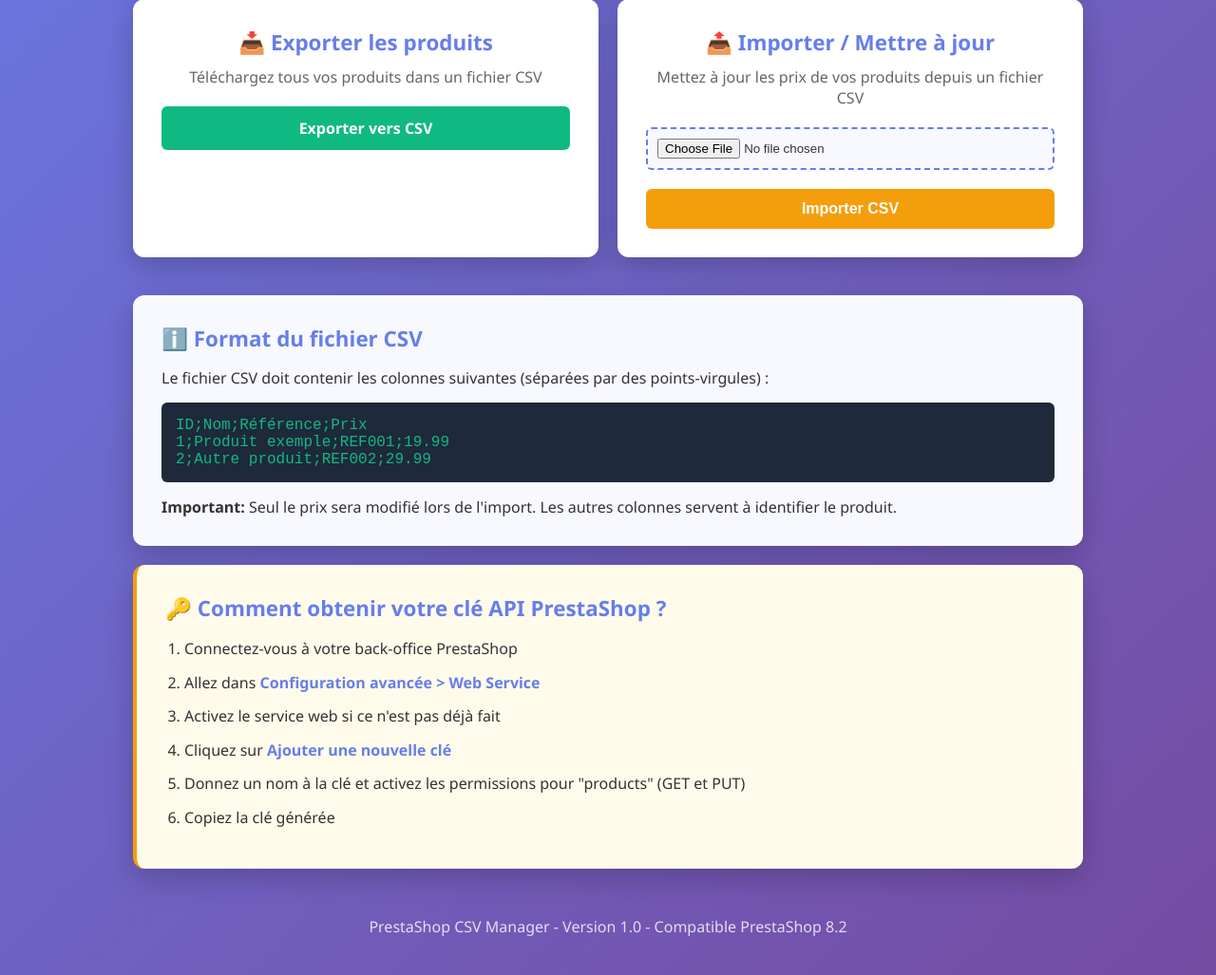
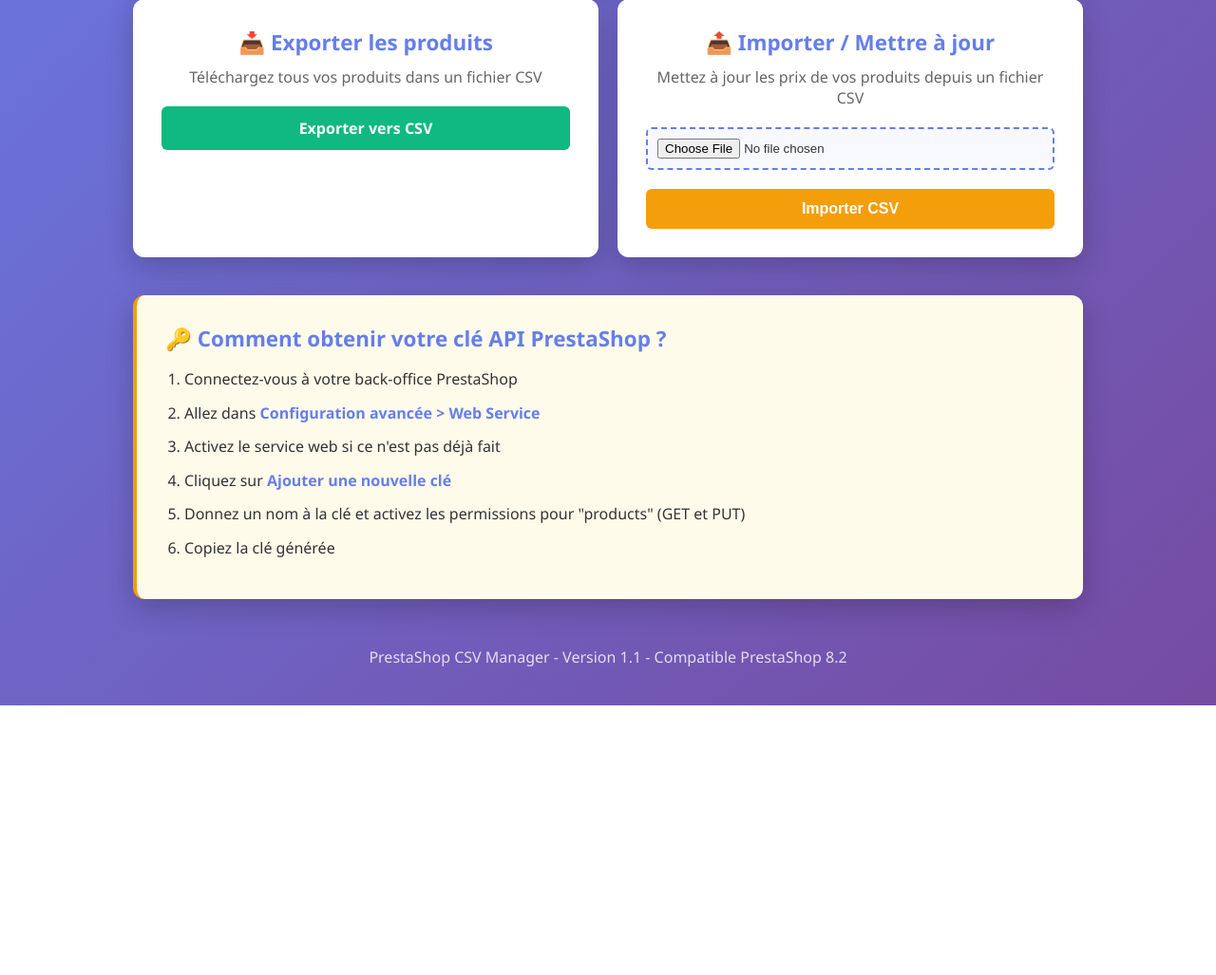
Before and after one commit to Fandango95real/prestadmin, a PHP site: page /index.php in a window 1280 px wide. Shown: the part 564-1591 px from the top of the page at 95% size. After the commit the page ends 1307 px from the top, so only its background shows below. Run offline with PHP 8.4, Linux system fonts and the light colour scheme; the visitor is signed in with stand-in values (Sample User, id 1).

Commit message:
refactor: Nettoyage index et mise à jour version 1.1
Modifications:
1. Suppression du bloc "Format du fichier CSV" sur la page d'accueil
   - Informations déjà disponibles sur les pages export/import
   - Simplifie l'interface de la home

2. Mise à jour de la version 1.0 → 1.1 dans tous les footers
   - index.php
   - export.php
   - import.php

Version 1.1 inclut:
- Support complet des déclinaisons (combinations)
- Format français avec virgule pour les prix
- Tests de permissions améliorés
- Préservation des dates (pas de marquage "nouveau produit")
- Export/import avec gestion fine des prix par déclinaison

Fichiers modifiés:
- index.php: lignes 150-159 (supprimées), ligne 165
- export.php: ligne 196
- import.php: ligne 169

```diff
--- a/export.php
+++ b/export.php
@@ -193,7 +193,7 @@ if (isset($_POST['export'])) {
     </div>
 
     <footer>
-        <p>PrestaShop CSV Manager - Version 1.0</p>
+        <p>PrestaShop CSV Manager - Version 1.1</p>
     </footer>
 </body>
 </html>
--- a/import.php
+++ b/import.php
@@ -166,7 +166,7 @@ if (isset($_POST['import']) && isset($_FILES['csv_file'])) {
     </div>
 
     <footer>
-        <p>PrestaShop CSV Manager - Version 1.0</p>
+        <p>PrestaShop CSV Manager - Version 1.1</p>
     </footer>
 </body>
 </html>
--- a/index.php
+++ b/index.php
@@ -146,17 +146,6 @@ session_start();
                 </form>
             </div>
         </div>
-
-        <div class="card info-card">
-            <h3>ℹ️ Format du fichier CSV</h3>
-            <p>Le fichier CSV doit contenir les colonnes suivantes (séparées par des points-virgules) :</p>
-            <div class="code-block">
-                ID;Nom;Référence;Prix<br>
-                1;Produit exemple;REF001;19.99<br>
-                2;Autre produit;REF002;29.99
-            </div>
-            <p><strong>Important:</strong> Seul le prix sera modifié lors de l'import. Les autres colonnes servent à identifier le produit.</p>
-        </div>
         <?php endif; ?>
 
         <div class="card help-card">
@@ -173,7 +162,7 @@ session_start();
     </div>
 
     <footer>
-        <p>PrestaShop CSV Manager - Version 1.0 - Compatible PrestaShop 8.2</p>
+        <p>PrestaShop CSV Manager - Version 1.1 - Compatible PrestaShop 8.2</p>
     </footer>
 
     <script>
```
